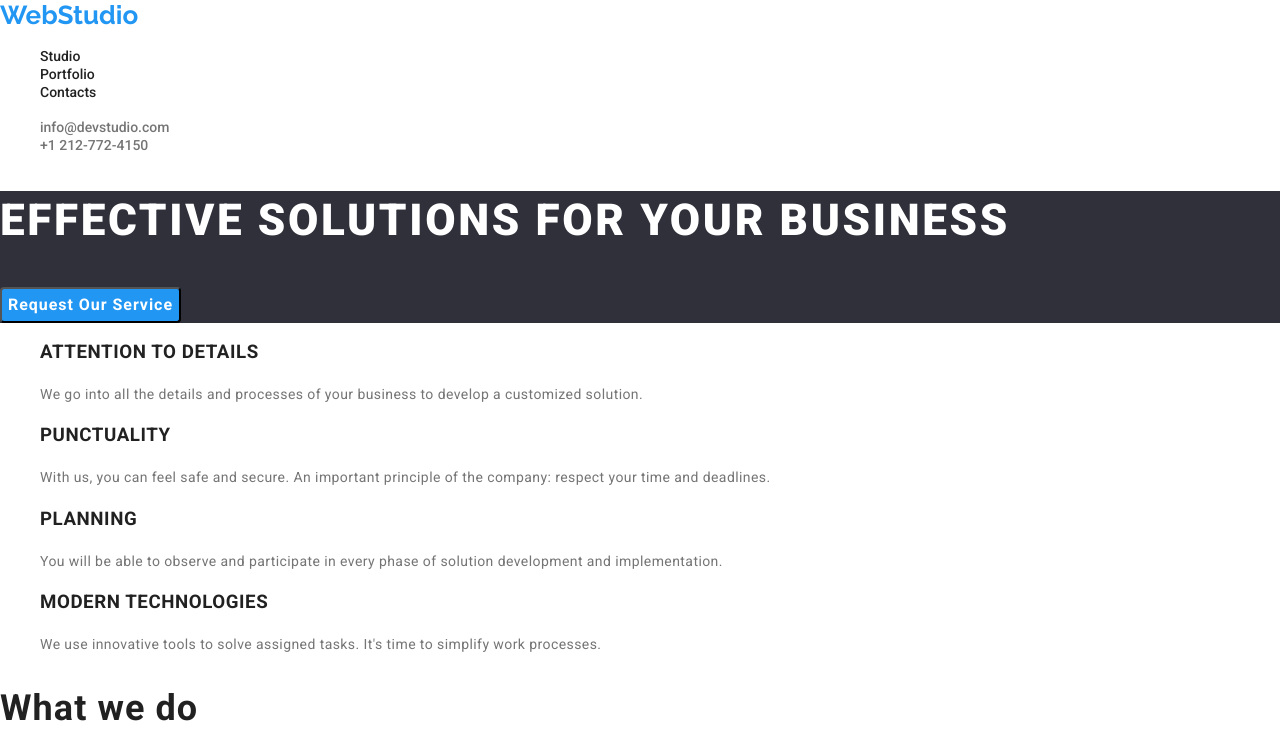
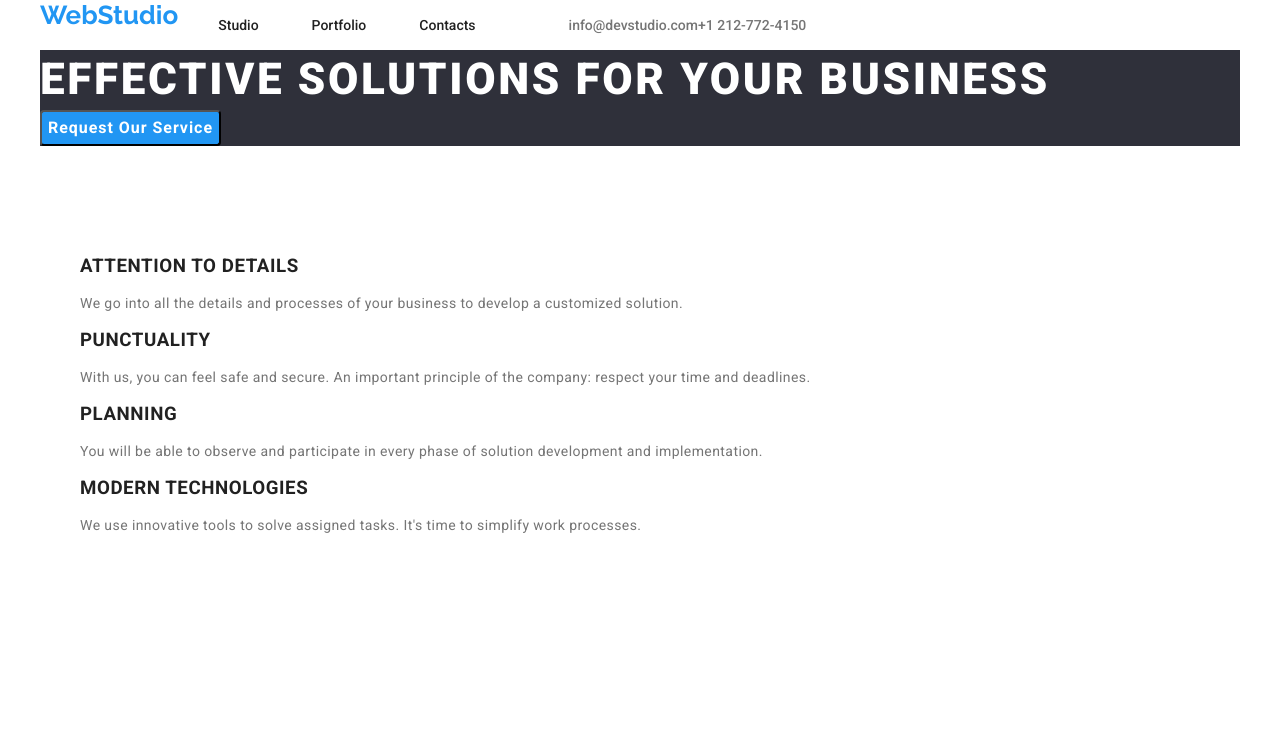
Before and after one commit to lilyzeta/goit-markup-hw-03, a plain HTML site: page index.html in a window 1280 px wide. Shown: the top 739 px of the page. Drawn offline with nearby package versions, Linux system fonts and the light colour scheme.

Commit message:
boxfail1
attempted spacing

```diff
--- a/css/styles.css
+++ b/css/styles.css
@@ -10,6 +10,38 @@
   --footercolor: #2f303a;
   --accentbackground: #f5f4fa;
   --accentbox: #eeeeee;
+  --headerborder: #ececec;
+}
+
+*,
+*::before,
+*::after {
+  box-sizing: border-box;
+}
+
+html {
+  box-sizing: border-box;
+}
+.section {
+  padding-top: 94px;
+  padding-bottom: 94px;
+}
+.container {
+  max-width: 1200px;
+  margin: auto;
+}
+h1,
+h2,
+h3,
+h4,
+h5,
+h6 {
+  margin: 0;
+}
+img {
+  display: block;
+  max-width: 100%;
+  height: auto;
 }
 
 a:link:active {
@@ -44,7 +76,13 @@ ul {
   line-height: 1.174;
 }
 
+.logo {
+  display: flex;
+  padding: auto;
+}
+
 .nav-back {
+  display: flex;
   background-color: var(--mainbright);
 }
 
@@ -53,9 +91,13 @@ ul {
   font-size: 14px;
   font-weight: 500;
   line-height: 1.172;
+  padding-right: 53px;
 }
 .nav-link:hover {
   color: var(--accentbright);
+}
+.nav-link-row {
+  display: inline-flex;
 }
 
 .nav-contact {
@@ -68,6 +110,10 @@ ul {
   color: var(--accentbright);
 }
 
+.nav-contact-row {
+  display: flex;
+}
+
 /* Footer */
 
 .foot {
@@ -75,6 +121,7 @@ ul {
 }
 .foot-address {
   color: var(--mainbright);
+  font-style: normal;
 }
 
 .foot-contact {
--- a/index.html
+++ b/index.html
@@ -9,11 +9,11 @@
     />
     <link rel="stylesheet" href="css/styles.css" />
   </head>
-  <body>
+  <body class="container">
     <header class="nav-back">
       <a class="logo" href="index.html">WebStudio</a>
       <nav>
-        <ul>
+        <ul class="nav-link-row">
           <li>
             <a class="nav-link" href="index.html" title="Studio">Studio</a>
           </li>
@@ -27,7 +27,7 @@
           </li>
         </ul>
       </nav>
-      <ul>
+      <ul class="nav-contact-row">
         <li>
           <a class="nav-contact" href="mailto:info@devstudio.com"
             >info@devstudio.com</a
@@ -39,11 +39,11 @@
       </ul>
     </header>
     <main>
-      <section class="hero-back">
+      <section class="hero-back" class="section">
         <h1 class="hero">Effective Solutions For Your Business</h1>
         <button class="promobutton" type="button">Request Our Service</button>
       </section>
-      <section>
+      <section class="section">
         <ul>
           <li>
             <h3 class="feature-subtitle">Attention to Details</h3>
@@ -75,7 +75,7 @@
           </li>
         </ul>
       </section>
-      <section>
+      <section class="section">
         <h2 class="whatwedo">What we do</h2>
         <ul>
           <li>
@@ -104,7 +104,7 @@
           </li>
         </ul>
       </section>
-      <section class="ourteamback" title="Our Team">
+      <section class="ourteamback" title="Our Team" class="section">
         <h2 class="ourteamhead">Our Team</h2>
         <ul>
           <li>
```
Also changed, not shown: portfolio.html (+6 -2 lines).
